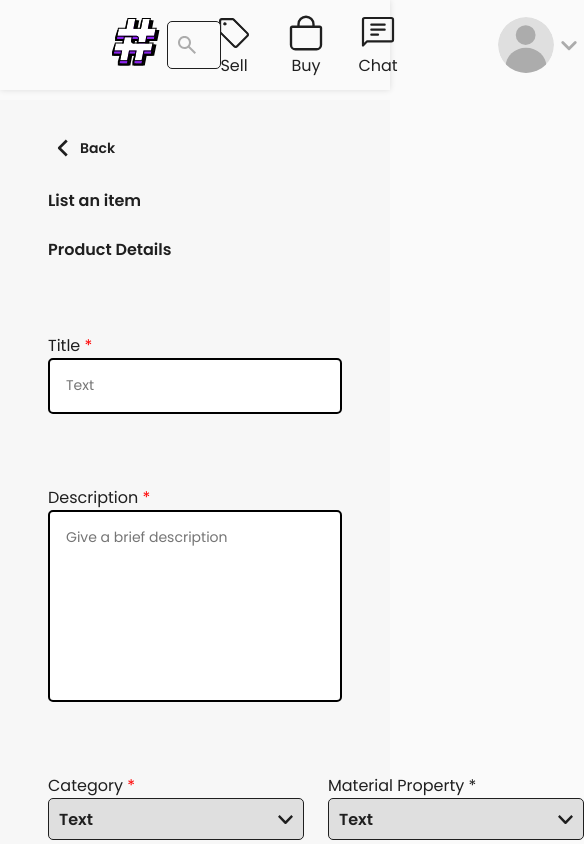
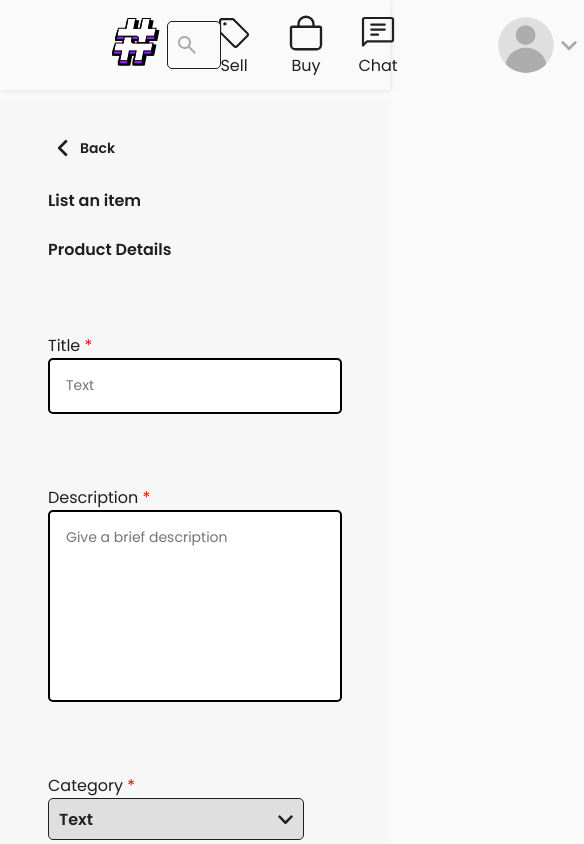
Before and after one commit to include-davis/marketplace, a Next.js app in the folder client/: page /create-post in a window 390 px wide. Shown: the top 844 px of the page, 584 px wide, since content can reach past the window. Built offline with nearby package versions, Linux system fonts and the light colour scheme.

Commit message:
added mobile responsiveness

```diff
--- a/client/src/app/(pages)/create-post/page.module.scss
+++ b/client/src/app/(pages)/create-post/page.module.scss
@@ -133,3 +133,13 @@
     background: #8D22F2;
     color: white;
 }
+
+@media (max-width: 500px) {
+  .page {
+    max-width: 100%;
+  }
+
+    .twoColumn {
+        flex-direction: column;
+    }
+}
```
